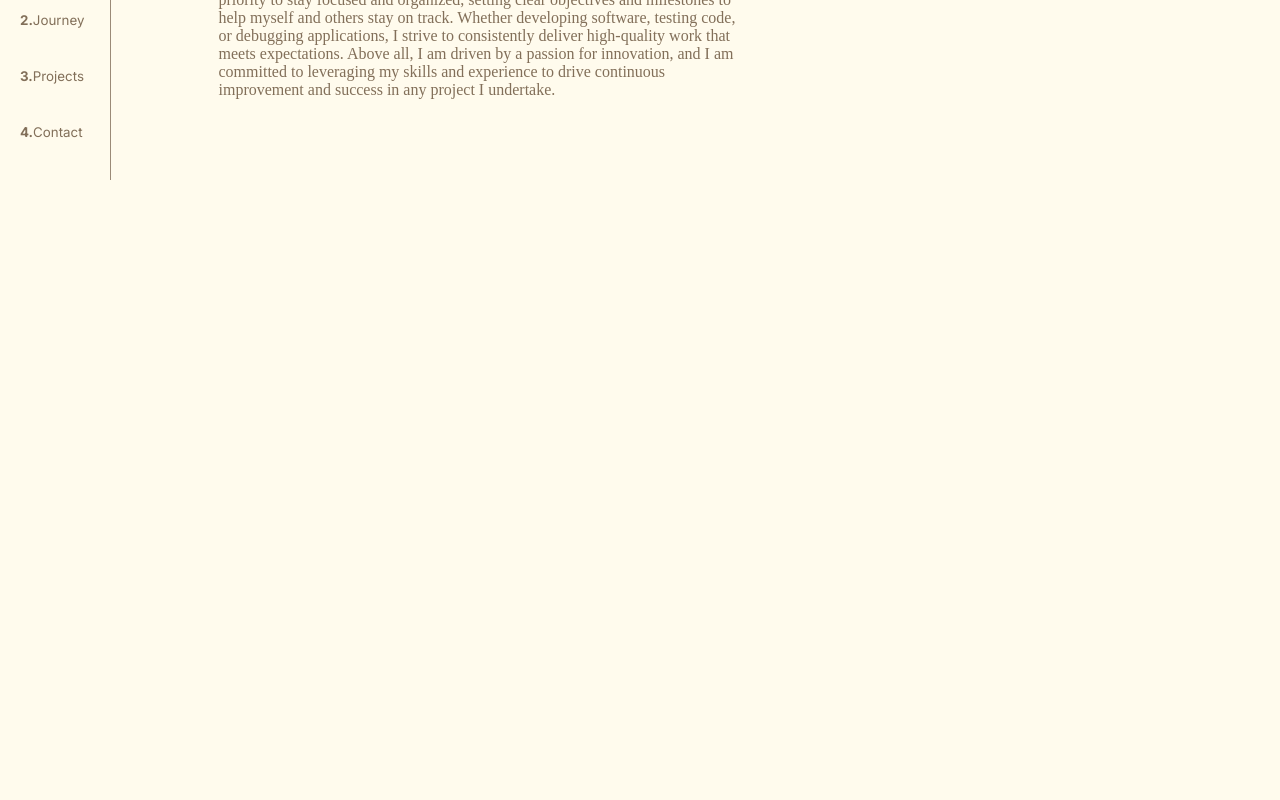
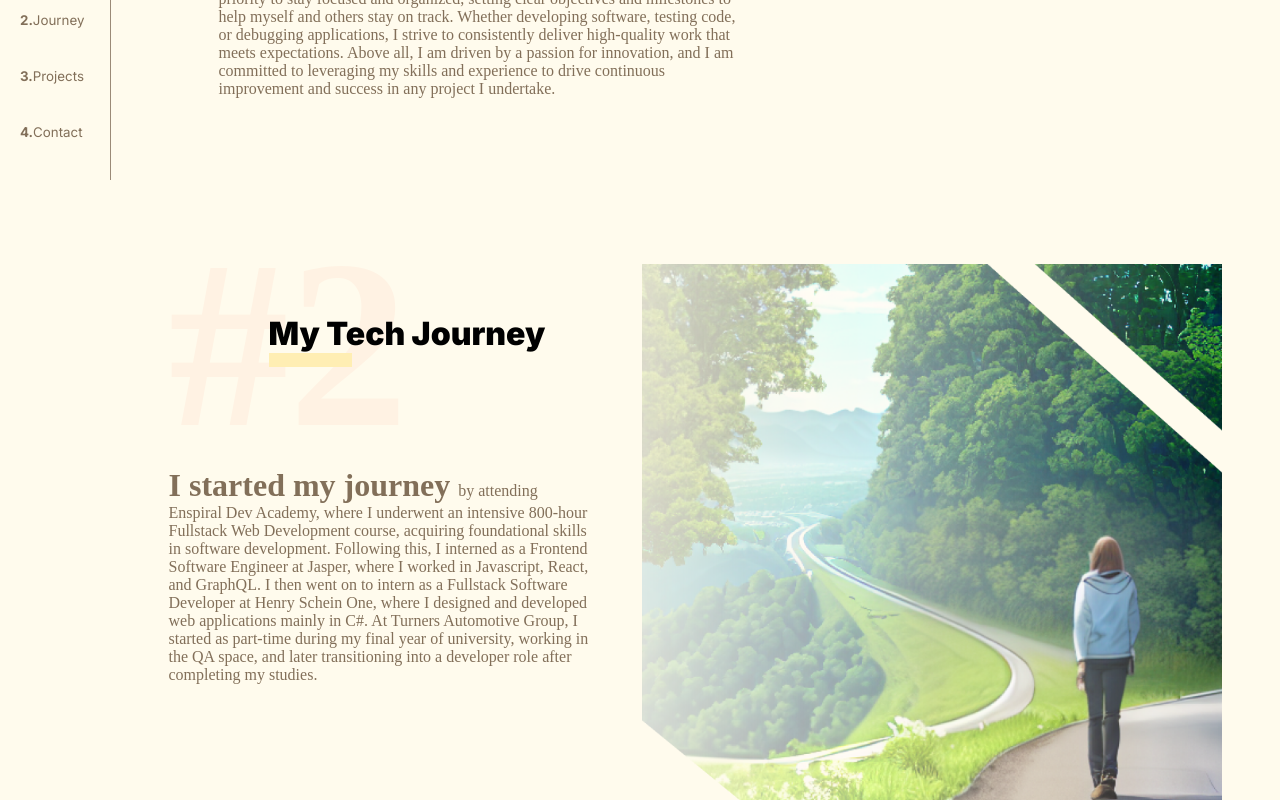
Before and after one commit to christopher-alba/personal-portfolio-v5, a React (Vite) app: page / in a window 1280 px wide. Shown: the part 620-1420 px from the top of the page. Before the commit the page ends 885 px from the top, so only its background shows below. Built offline with nearby package versions, Linux system fonts and the light colour scheme.

Commit message:
partly complete journey desktop

```diff
--- a/src/App.tsx
+++ b/src/App.tsx
@@ -8,6 +8,7 @@ import styled from "styled-components";
 import { Container } from "./components/container";
 import { NavbarWidth, mobileNavBreakpoint } from "./sizes";
 import About from "./sections/about";
+import Journey from "./sections/journey";
 const ContentDiv = styled("div")`
   width: 100%;
   padding-left: ${NavbarWidth};
@@ -27,6 +28,7 @@ function App() {
         <Container>
           <Landing />
           <About />
+          <Journey />
         </Container>
       </ContentDiv>
     </ThemeProvider>
--- a/src/components/Title.tsx
+++ b/src/components/Title.tsx
@@ -19,9 +19,10 @@ const TitleText = styled("h1")`
   font-weight: 900;
   @media (max-width: 1300px) {
     margin-top: 50px;
+    font-size: 2rem;
   }
   @media (max-width: 600px) {
-    font-size: 2.5rem;
+    font-size: 1.5rem;
   }
 `;
 const TitleNumber = styled("p")`
--- a/src/components/section.ts
+++ b/src/components/section.ts
@@ -3,7 +3,8 @@ import styled from "styled-components";
 export const SectionMainDiv = styled("div")`
   min-height: 50vh;
   box-sizing: border-box;
-  padding: 100px 0;
+  position: relative;
+  padding-top: 100px;
   @media (max-width: 1000px) {
     width: 90%;
     margin: 0 auto;
--- /dev/null
+++ b/src/components/text.ts
@@ -0,0 +1,17 @@
+import styled from "styled-components";
+
+export const Text = styled("p")`
+  z-index: 3;
+  position: relative;
+  @media (max-width: 1200px) {
+    font-size: 0.8rem;
+  }
+`;
+
+export const Emphasize = styled("span")`
+  font-size: 2rem;
+  font-weight: 900;
+  @media (max-width: 1200px) {
+    font-size: 1.5rem;
+  }
+`;
--- a/src/sections/about/About.tsx
+++ b/src/sections/about/About.tsx
@@ -3,16 +3,15 @@ import { SectionMainDiv } from "../../components/section";
 import Title from "../../components/Title";
 import {
   AtomWrapper,
-  Emphasize,
   Header,
   Image,
   Image2,
   Image2Wrapper,
   ImageWrapper,
-  Text,
   TextWrapper,
 } from "./styled";
 import Atom from "../../svg/Atom/Atom";
+import { Emphasize, Text } from "../../components/text";
 
 const About: FC = () => {
   return (
--- a/src/sections/about/styled.ts
+++ b/src/sections/about/styled.ts
@@ -9,7 +9,7 @@ export const Header = styled("div")`
 `;
 export const ImageWrapper = styled("div")`
   position: relative;
-  width: 60%;
+  width: 55%;
   height: 20rem;
   display: flex;
   @media (max-width: 1300px) {
@@ -71,6 +71,7 @@ export const TextWrapper = styled("div")`
   position: relative;
   @media (max-width: 1300px) {
     margin-top: 50px;
+    background: transparent;
   }
   @media (max-width: 1000px) {
     width: 100%;
@@ -78,13 +79,3 @@ export const TextWrapper = styled("div")`
     padding: 0;
   }
 `;
-
-export const Text = styled("p")`
-  z-index: 3;
-  position: relative;
-`;
-
-export const Emphasize = styled("span")`
-  font-size: 2rem;
-  font-weight: 900;
-`;
--- /dev/null
+++ b/src/sections/journey/Journey.tsx
@@ -0,0 +1,31 @@
+import { FC } from "react";
+import { SectionMainDiv } from "../../components/section";
+import Title from "../../components/Title";
+import { Image, TextWrapper } from "./styled";
+import { Emphasize, Text } from "../../components/text";
+
+const Journey: FC = () => {
+  return (
+    <SectionMainDiv>
+      <Title text="My Tech Journey" number={2} />
+      <Image src="./images/ai2.png" />
+      <TextWrapper>
+        <Text>
+          <Emphasize>I started my journey </Emphasize>
+          by attending Enspiral Dev Academy, where I underwent an intensive
+          800-hour Fullstack Web Development course, acquiring foundational
+          skills in software development. Following this, I interned as a
+          Frontend Software Engineer at Jasper, where I worked in Javascript,
+          React, and GraphQL. I then went on to intern as a Fullstack Software
+          Developer at Henry Schein One, where I designed and developed web
+          applications mainly in C#. At Turners Automotive Group, I started as
+          part-time during my final year of university, working in the QA space,
+          and later transitioning into a developer role after completing my
+          studies.
+        </Text>
+      </TextWrapper>
+    </SectionMainDiv>
+  );
+};
+
+export default Journey;
--- /dev/null
+++ b/src/sections/journey/index.ts
@@ -0,0 +1,2 @@
+import Journey from "./Journey";
+export default Journey;
--- /dev/null
+++ b/src/sections/journey/styled.ts
@@ -0,0 +1,39 @@
+import styled from "styled-components";
+
+export const Image = styled("img")`
+  position: absolute;
+  top: 100px;
+  right: 0;
+  width: 55%;
+  height: auto;
+  z-index: -1;
+  mask-image: ${({ theme }) => {
+    if (theme.name === "light") {
+      return `linear-gradient(
+            to right,
+            rgba(0, 0, 0, 0) -20%,
+            rgba(0, 0, 0, 1) 100%
+          );`;
+    } else {
+      return `linear-gradient(
+            to right,
+            rgba(255, 255, 255, 0) -20%,
+            rgba(255, 255, 255, 1) 100%
+          );`;
+    }
+  }};
+  @media (max-width: 800px) {
+    width: 40%;
+  }
+`;
+
+export const TextWrapper = styled("div")`
+  width: 45%;
+  box-sizing: border-box;
+  margin-top: 100px;
+  padding-right: 50px;
+  @media (max-width: 800px) {
+    width: 100%;
+    padding-right: 0;
+  }
+`;
--- a/src/svg/Atom/Atom.tsx
+++ b/src/svg/Atom/Atom.tsx
@@ -2,6 +2,7 @@ import { FC, useContext } from "react";
 import styled, { ThemeContext } from "styled-components";
 const bp1 = 1800;
 const bp2 = 1400;
+const bp3 = 1300;
 
 const SVG = styled("svg")`
   width: fit-content;
@@ -12,6 +13,8 @@ const SVG = styled("svg")`
   }
   @media (max-width: ${bp2}px) {
     width: 300px;
+  }
+  @media (max-width: ${bp3}px) {
     height: auto;
   }
 `;
```
Also changed, not shown: public/images/ai2.png.
